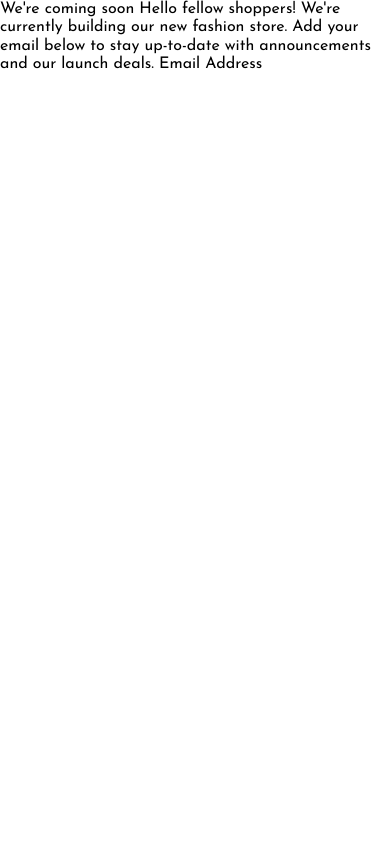
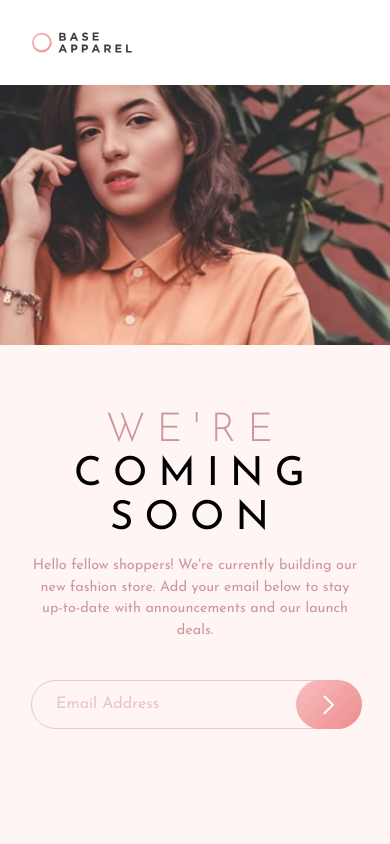
Before and after one commit to elioflo/base-apparel-coming-soon-master, a plain HTML site: page index.html in a window 390 px wide. Drawn offline with Linux system fonts and the light colour scheme.

Commit message:
Add mobile version

```diff
--- /dev/null
+++ b/assets/styles/scss/abstract/_media-queries.scss
@@ -0,0 +1,14 @@
+$sm: 640px;
+$md: 768px;
+$lg: 1024px;
+$xl: 1280px;
+$sm-screen: "(min-width: #{$sm})";
+$md-screen: "(min-width: #{$md})";
+$lg-screen: "(min-width: #{$lg})";
+$xl-screen: "(min-width: #{$xl})";
+
+@mixin media-query($query) {
+    @media #{$query} {
+        @content;
+    }
+}
--- a/assets/styles/scss/_variables.scss
+++ b/assets/styles/scss/abstract/_variables.scss
@@ -1,5 +1,19 @@
+/*
+:root {
+  --main-color: #393E46;
+  --main-bg-color: #FAFAFA;
+}
+
+:root.dark {
+  --main-color: #FAFAFA;
+  --main-bg-color: #393E46;
+}
+*/
+
 :root {
   --primary-desaturated-red: hsl(0, 36%, 70%);
+  --primary-desaturated-red-rgb: 206, 151, 151;
+
   --primary-soft-red: hsl(0, 93%, 68%);
 
   --neutral-dark-grayish-red: hsl(0, 6%, 24%);
--- a/assets/styles/scss/_base.scss
+++ b/assets/styles/scss/base/_typography.scss
@@ -1,5 +1,3 @@
 @import url('https://fonts.googleapis.com/css2?family=Josefin+Sans:wght@300;400;600&display=swap');
 
-body {
-  font-family: 'Josefin Sans', sans-serif;
-}
+// font-family: 'Josefin Sans', sans-serif;
--- /dev/null
+++ b/assets/styles/scss/components/_container.scss
@@ -0,0 +1,7 @@
+.container {
+  font-family: 'Josefin Sans', sans-serif;
+  min-height: 100vh;
+  display: grid;
+  grid-template-rows: auto 1fr;
+  line-height: 0;
+}
--- /dev/null
+++ b/assets/styles/scss/components/_header.scss
@@ -0,0 +1,10 @@
+.header {
+
+  &__logo {
+    margin: 2rem;
+    height: 1.3rem;
+  }
+  &__img {
+    width: 100%;
+  }
+}
--- /dev/null
+++ b/assets/styles/scss/components/_main.scss
@@ -0,0 +1,61 @@
+.main {
+  background-color: hsl(0, 100%, 98%);
+  text-align: center;
+  padding: 4rem 0;
+
+  &__title {
+    font-size: 2.5em;
+    text-transform: uppercase;
+    letter-spacing: .7rem;
+    font-weight: 400;
+    line-height: 1.1;
+    margin: 0;
+    span {
+      font-weight: 300;
+      color: var(--primary-desaturated-red);
+    }
+  }
+
+  &__text {
+    width: calc(100% - 4rem);
+    color: var(--primary-desaturated-red);
+    display: inline-block;
+    line-height: 1.5;
+    font-size: .9em;
+  }
+  &__form {
+    display: inline-block;
+    width: calc(100% - 3.5rem);
+    margin-top: 1.5rem;
+    position: relative;
+
+    input {
+      $opacity: .5;
+      background-color: transparent;
+      border: 1px solid rgba(var(--primary-desaturated-red-rgb), $opacity);
+      outline-style: none;
+      border-radius: 3rem;
+      padding: .9rem 1.5rem;
+      width: calc(100% - 3.5rem);
+
+      &::placeholder {
+        color: rgba(var(--primary-desaturated-red-rgb), $opacity);
+      }
+    }
+
+    button {
+      position: absolute;
+      height: 100%;
+      width: 4.1rem;
+      right: 0;
+      border-radius: 2.5rem;
+      border-style: none;
+      background: linear-gradient(135deg, hsl(0, 80%, 86%), hsl(0, 74%, 74%));
+      display: inline-flex;
+      justify-content: center;
+      align-items: center;
+    }
+  }
+
+
+}
--- a/assets/styles/scss/main.scss
+++ /dev/null
@@ -1,3 +0,0 @@
-@use 'normalize';
-@use 'variables';
-@use 'base';
--- /dev/null
+++ b/assets/styles/scss/styles.scss
@@ -0,0 +1,6 @@
+@use 'abstract/variables';
+@use 'base/typography';
+@use 'base/reset';
+@use 'components/container';
+@use 'components/header';
+@use 'components/main';
--- a/index.html
+++ b/index.html
@@ -4,20 +4,27 @@
   <meta charset="UTF-8">
   <meta name="viewport" content="width=device-width, initial-scale=1.0"> <!-- displays site properly based on user's device -->
 
-  <link rel="icon" type="image/png" sizes="32x32" href="./images/favicon-32x32.png">
+  <link rel="icon" type="image/png" sizes="32x32" href="./assets/images/favicon-32x32.png">
 
   <title>Frontend Mentor | Base Apparel coming soon page</title>
 
-  <link rel="stylesheet" href="./assets/styles/css/main.css">
+  <link rel="stylesheet" href="./assets/styles/css/styles.css">
 </head>
-<body>
-
-  We're coming soon
-
-  Hello fellow shoppers! We're currently building our new fashion store.
-  Add your email below to stay up-to-date with announcements and our launch deals.
-
-  Email Address
-
+<body class="container">
+  <header class="header">
+    <img class="header__logo" src="./assets/images/logo.svg" alt="">
+    <img class="header__img" src="./assets/images/hero-mobile.jpg" alt="" srcset="">
+  </header>
+  <main class="main">
+    <h1 class="main__title"><span>We're</span> coming soon</h1>
+    <p class="main__text">
+      Hello fellow shoppers! We're currently building our new fashion store.
+      Add your email below to stay up-to-date with announcements and our launch deals.
+    </p>
+    <form class="main__form">
+      <input type="email" name="" id="" placeholder="Email Address">
+      <button><img src="./assets/images/icon-arrow.svg" alt=""></button>
+    </form>
+  </main>
 </body>
 </html>
```
Also changed, not shown: assets/scripts/main.js (added), assets/styles/css/styles.css, assets/styles/scss/base/_reset.scss (renamed from assets/styles/scss/_normalize.scss), 2 other files.
